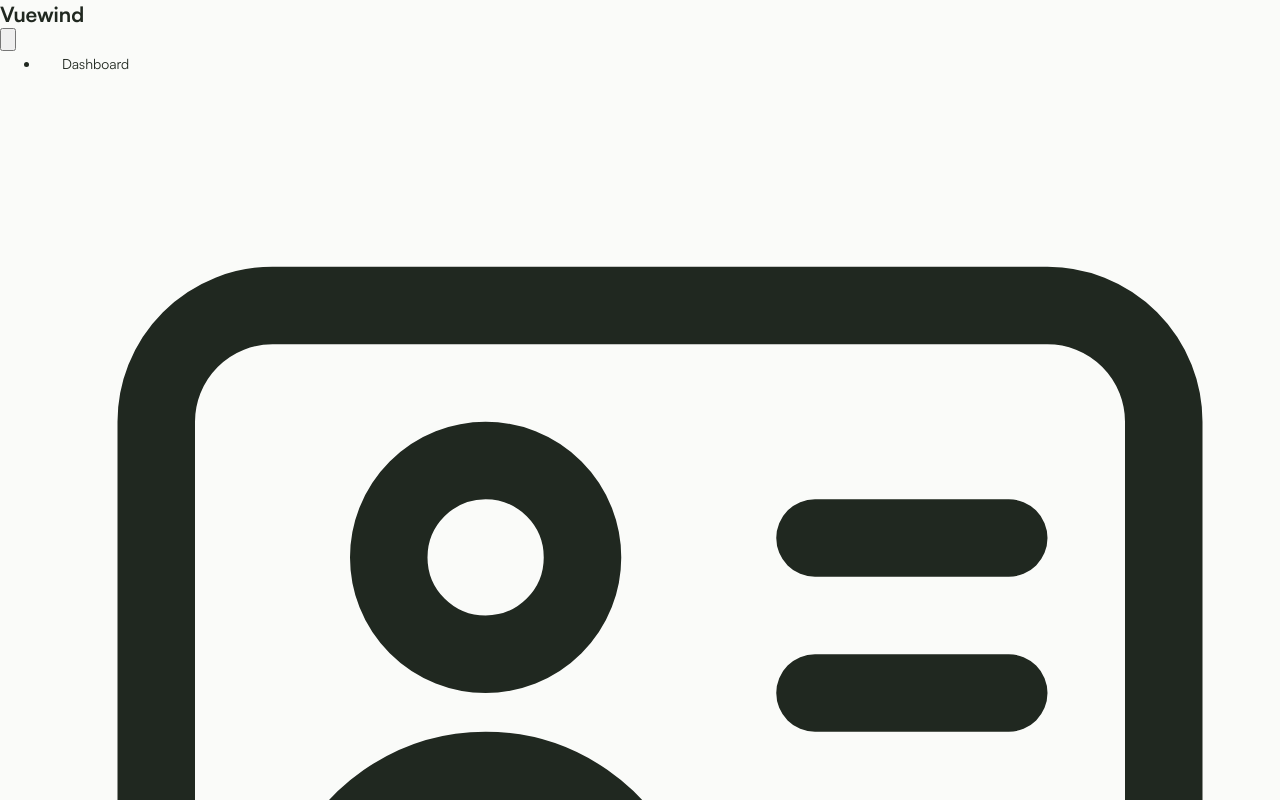
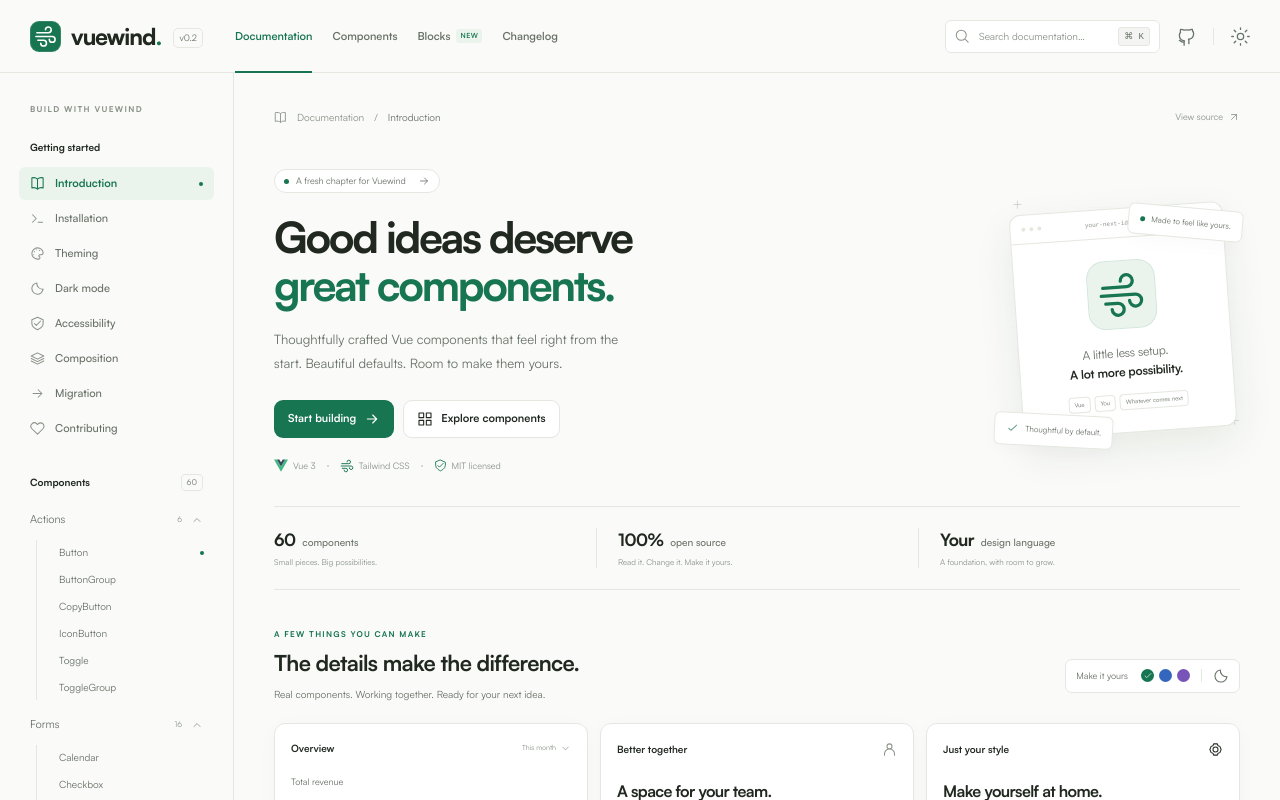
Before and after one commit to BAGOMBEKA-JOB-DEV/vuewind, a Vue app: page / in a window 1280 px wide. Shown: the top 800 px of the page. Built offline with nearby package versions, Linux system fonts and the light colour scheme.

Commit message:
feat(docs): connect guides, catalog, component, block, and fallback routes

```diff
--- a/src/router/index.js
+++ b/src/router/index.js
@@ -1,26 +1,77 @@
-import { createRouter, createWebHistory } from 'vue-router'
-
-import ContactListsView from '@/views/Manage/ContactListsView.vue'
-
-const routes = [
-  //use the login component
-  {
-    path: '/',
-    name: 'contact',
-    component: ContactListsView,
-    meta: {
-      title: 'contacts',
-    },
-  },
-]
+import { createRouter, createWebHistory } from "vue-router";
+import DocsLayout from "../docs/DocsLayout.vue";
+import IntroductionView from "../docs/views/IntroductionView.vue";
+import { findComponent } from "../docs/registry.js";
+import { guides } from "../docs/navigation.js";
 
 const router = createRouter({
   history: createWebHistory(),
-  routes,
-  scrollBehavior(to, from, savedPosition) {
-    return savedPosition || { left: 0, top: 0 }
+  routes: [
+    {
+      path: "/",
+      component: DocsLayout,
+      children: [
+        {
+          path: "",
+          name: "home",
+          component: IntroductionView,
+          meta: { title: "Introduction" },
+        },
+        {
+          path: "docs/introduction",
+          name: "introduction",
+          component: IntroductionView,
+          meta: { title: "Introduction" },
+        },
+        {
+          path: "docs/:slug",
+          name: "guide",
+          component: () => import("../docs/views/GuideView.vue"),
+        },
+        {
+          path: "components",
+          name: "components",
+          component: () => import("../docs/views/ComponentsView.vue"),
+          meta: { title: "Components" },
+        },
+        {
+          path: "components/:slug",
+          name: "component",
+          component: () => import("../docs/views/ComponentView.vue"),
+        },
+        {
+          path: "blocks",
+          name: "blocks",
+          component: () => import("../docs/views/BlocksView.vue"),
+          meta: { title: "Blocks" },
+        },
+        {
+          path: "changelog",
+          name: "changelog",
+          component: () => import("../docs/views/ChangelogView.vue"),
+          meta: { title: "Changelog" },
+        },
+        {
+          path: ":pathMatch(.*)*",
+          name: "not-found",
+          component: () => import("../docs/views/NotFoundView.vue"),
+          meta: { title: "Page not found" },
+        },
+      ],
+    },
+  ],
+  scrollBehavior(to, from, saved) {
+    return saved || (to.hash ? { el: to.hash, top: 96 } : { top: 0 });
   },
-})
-
-
-export default router
+});
+router.afterEach((to) => {
+  const title =
+    to.name === "component"
+      ? findComponent(to.params.slug)?.name
+      : to.name === "guide"
+        ? guides.find((g) => g.slug === to.params.slug)?.name
+        : to.meta.title;
+  if (typeof document !== "undefined")
+    document.title = `${title || "Page not found"} — Vuewind`;
+});
+export default router;
```
